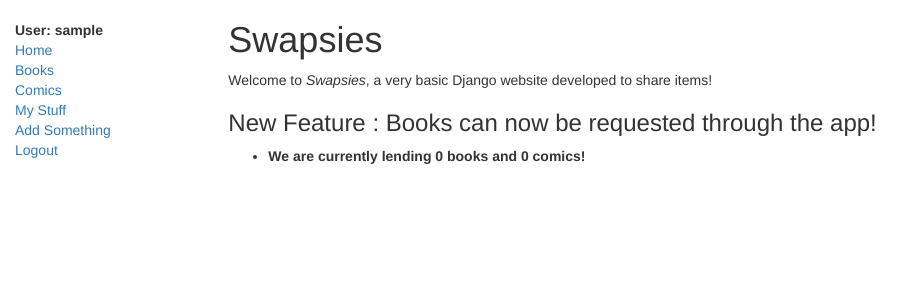
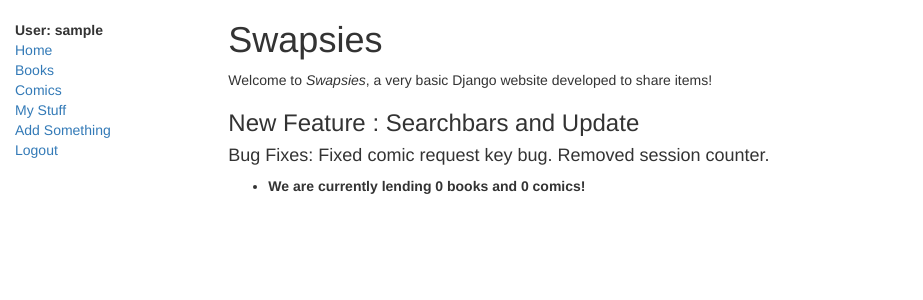
Before and after one commit to Cjhosu/pyProjects, a Django app: page /catalog/ in a window 1280 px wide. Shown: the top 300 px of the page, without its empty margins (0-923 px from the left). Run offline with Django 3.2, Linux system fonts and the light colour scheme; the visitor is signed in with stand-in values (Sample User, id 1); data that the repository does not hold is empty; some libraries are stand-ins or nearby versions.

Commit message:
Update MOD

```diff
--- a/locallibrary/catalog/templates/index.html
+++ b/locallibrary/catalog/templates/index.html
@@ -6,7 +6,8 @@
   <p>Welcome to <em>Swapsies</em>, a very basic Django website developed to share items!</p>
 
 
-<h3>New Feature : Books can now be requested through the app!</h3>
+<h3>New Feature : Searchbars and Update </h3>
+<h4> Bug Fixes: Fixed comic request key bug. Removed session counter.</h4>
 
   <ul>
     <li><strong>We are currently lending {{ num_books }} books and {{ num_comics}} {% if num_comics == 1 %} comic{% else %} comics{% endif %}! </strong> </li>
--- a/locallibrary/catalog/urls.py
+++ b/locallibrary/catalog/urls.py
@@ -9,6 +9,7 @@ urlpatterns = [
     url(r'^books/(?P<pk>\d+)$', views.BookDetailView.as_view(), name='books-detail'),
     url(r'^books/(?P<pk>\d+)/update/$', views.BookUpdateView, name='book_update'),
     url(r'^comics/(?P<pk>\d+)$', views.ComicDetailView.as_view(), name='comics-detail'),
+    url(r'^comics/(?P<pk>\d+)/update/$', views.ComicUpdateView, name='comic_update'),
     url(r'^mybooks/$', views.LoanedItemsByUserListView.as_view(), name='my-books'),
     url(r'^books/add/$', views.AddNewBook, name='add_book'),
     url(r'^comics/add/$', views.AddNewComic, name='add_comic'),
--- a/locallibrary/catalog/views.py
+++ b/locallibrary/catalog/views.py
@@ -1,6 +1,6 @@
 
 # Create your views here.
-from .forms import AddBookForm, UpdateBookForm, AddComicForm, UpdateBorrowerForm, AddItemForm, SignUpForm, IssueBookRequestForm
+from .forms import AddBookForm, UpdateBookForm, AddComicForm, UpdateComicForm, UpdateBorrowerForm, AddItemForm, SignUpForm, IssueBookRequestForm
 from .models import Item, User, Item_type, Book, Comic, Item_status, Item_request
 from datetime import datetime
 from django.contrib.auth.decorators import login_required
@@ -95,8 +95,16 @@ class ComicListView(LoginRequiredMixin,generic.ListView):
 
     def get_queryset(self,**kwargs):
         filter_val = self.request.GET.get('search', '')
-        return Comic.objects.filter(Q(title__icontains = filter_val) | Q(series__icontains = filter_val))
+        return Comic.objects.filter(Q(title__icontains = filter_val) | Q(series__icontains = filter_val)).order_by('title')
 
+
+def ComicUpdateView(request, pk):
+    cminstance = get_object_or_404(Comic, pk=pk)
+    form = UpdateComicForm(request.POST or None, instance=cminstance)
+    if form.is_valid():
+        form.save()
+        return redirect('/catalog/comics/')
+    return render(request, 'catalog/comic_form.html', {'form': form})
 
 class ComicDetailView(LoginRequiredMixin,generic.DetailView):
     model = Comic
```
Also changed, not shown: locallibrary/catalog/forms.py (+14 -1 lines), locallibrary/catalog/templates/catalog/comic_detail.html (+11 -0 lines), locallibrary/catalog/templates/catalog/comic_form.html (added, +12 -0 lines).
